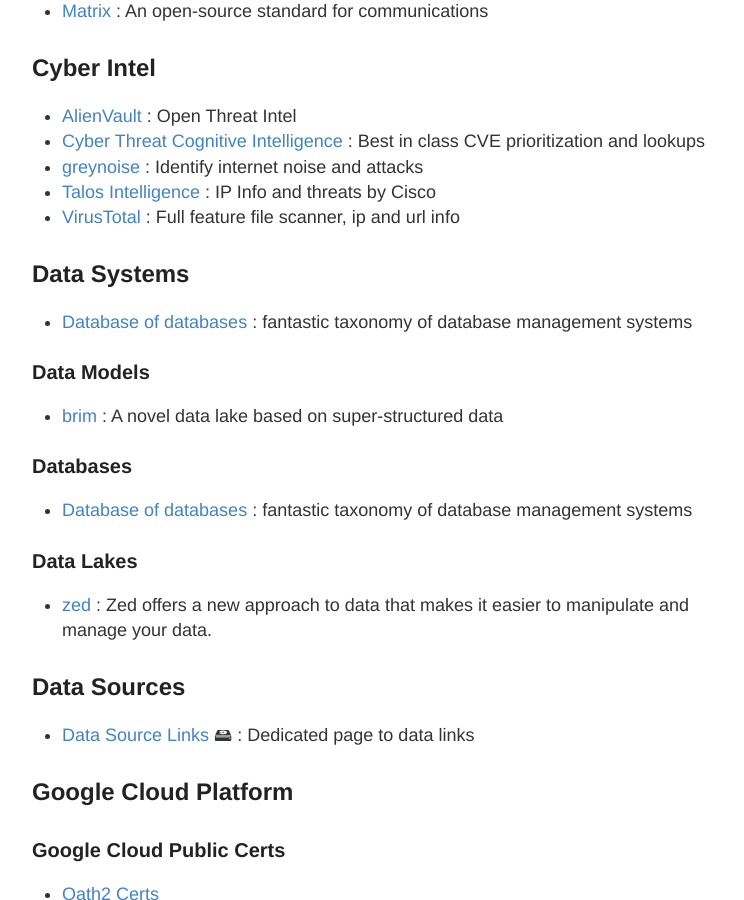
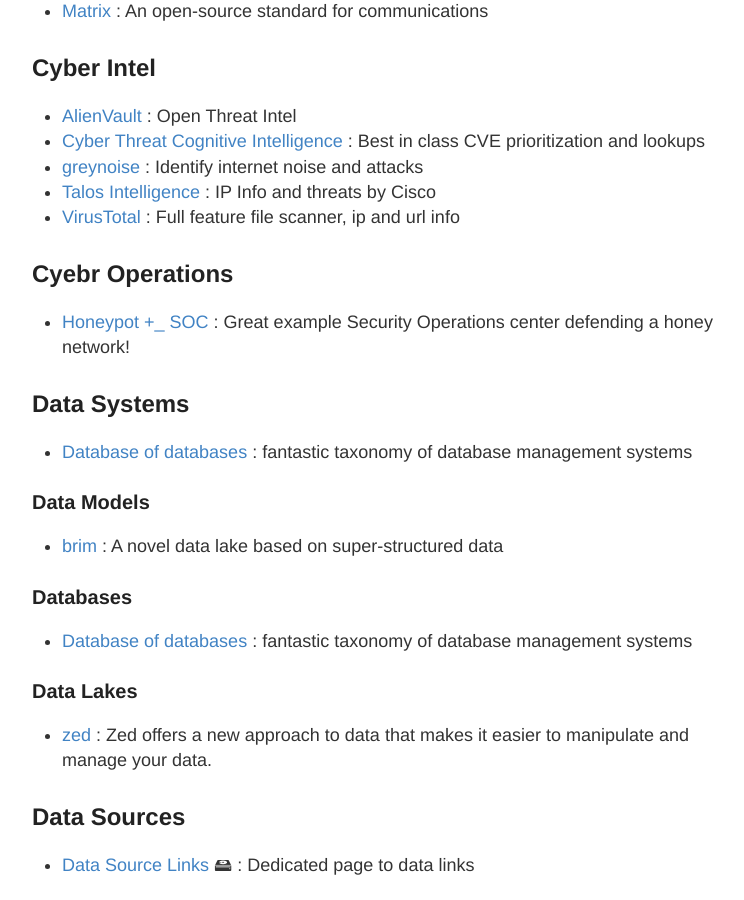
Before and after one commit to stevehenderson/stevehenderson.github.io, a Jekyll site: the page built from links.md, in a window 1280 px wide and 900 px high, scrolled down 1455 px. Shown: the whole window, without its empty margins (248-992 px from the left). Built offline with Jekyll 4.4.1, drawn with Linux system fonts in a browser that asks for light colours.

Commit message:
Adding HoneySOC

```diff
--- a/links.md
+++ b/links.md
@@ -49,6 +49,9 @@
    * [greynoise](https://greynoise.io/) : Identify internet noise and attacks
    * [Talos Intelligence](https://www.talosintelligence.com/) : IP Info and threats by Cisco
    * [VirusTotal](https://www.virustotal.com/) : Full feature file scanner, ip and url info
+
+## Cyebr Operations
+   * [Honeypot +_ SOC](https://github.com/0xbythesecond/Azure-SOC-Honeynet-Project) : Great example Security Operations center defending a honey network!
 
 ## Data Systems
    * [Database of databases](https://dbdb.io/) :  fantastic taxonomy of database management systems
```
